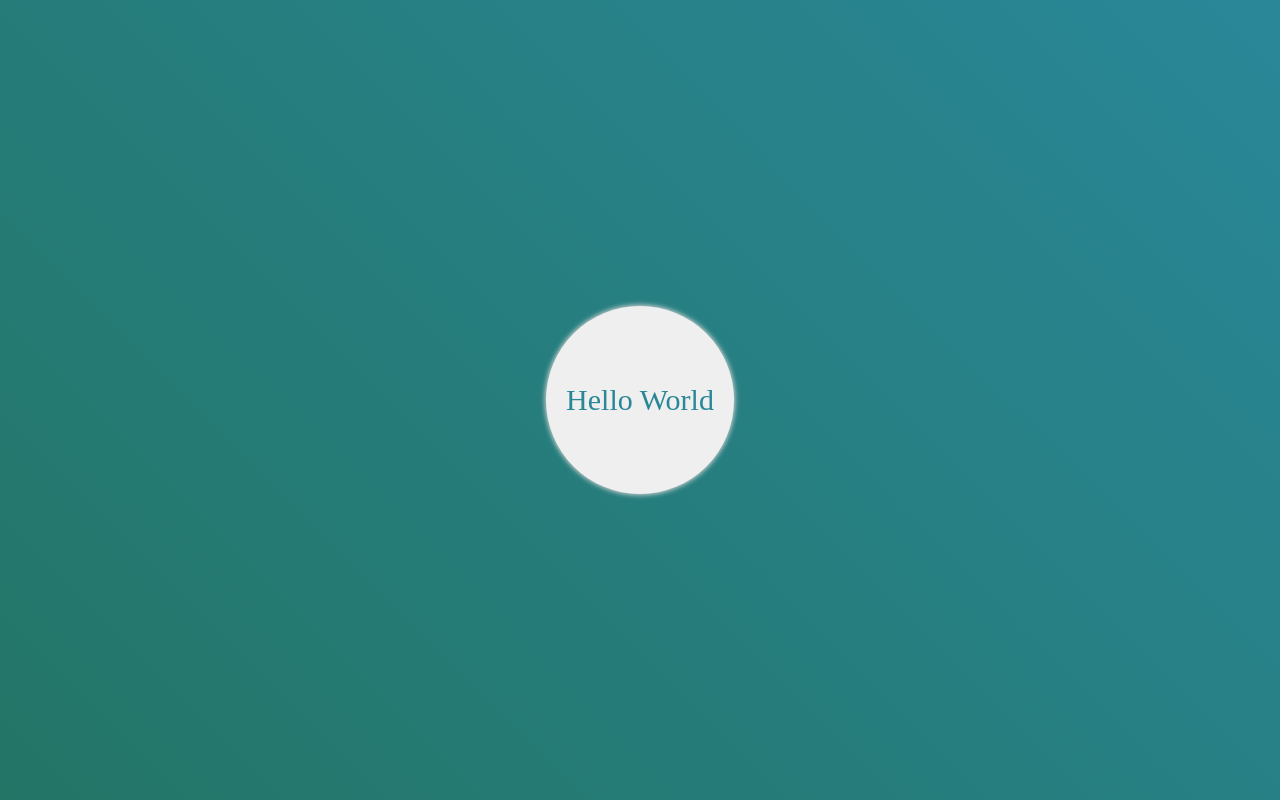
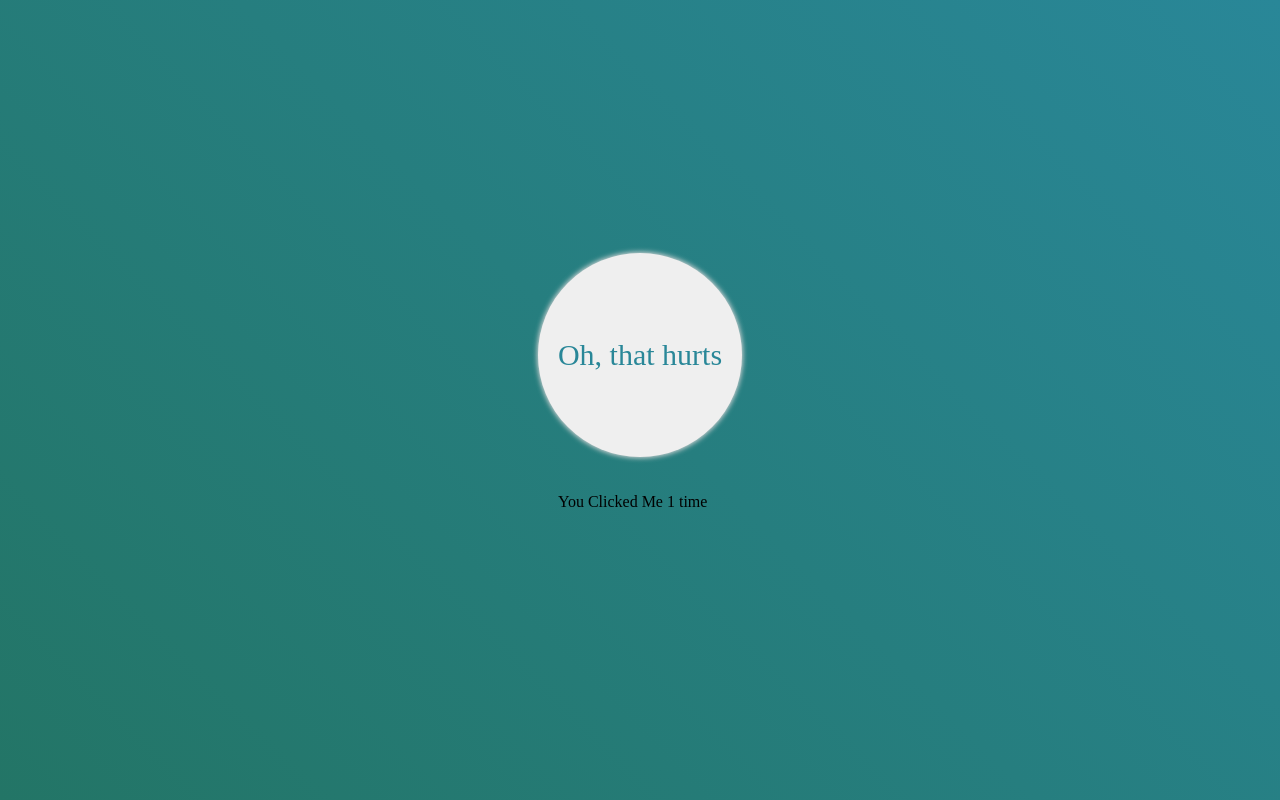
Before and after one commit to MohdShamlakh/ext-test, a website: page index.html in a window 1280 px wide. Both pictures are taken after a click on the button "Click Me". Drawn offline with Linux system fonts and the light colour scheme.

Commit message:
New Branch Test!

```diff
--- a/index.html
+++ b/index.html
@@ -13,7 +13,7 @@
     <title>Project Testing</title>
   </head>
   <body>
-    <div class="container">
+    <div id='container' class="container">
       <button id="clk-btn">Click Me</button>
     </div>
 
--- a/src/main.js
+++ b/src/main.js
@@ -1,6 +1,24 @@
+var container = document.getElementsByClassName('container');
 var btn1 = document.getElementById("clk-btn");
-btn1 === null || btn1 === void 0 ? void 0 : btn1.addEventListener("click", function () {
+var i = 0;
+var randomList = ['You clicked me!', 'Oh, that hurts', 'STOP!', 'Yamete kudasai', 'Bro PLease!'];
+btn1 === null || btn1 === void 0 ? void 0 : btn1.addEventListener("click", function (event) {
     if (btn1) {
-        btn1.innerHTML = "Hello World";
+        if (i = 0)
+            btn1.innerHTML = 'Hello, World!';
+        else
+            btn1.innerHTML = randomList[Math.floor(Math.random() * 1000) % randomList.length];
     }
+    i++;
+    const caption = document.createElement('p');
+    const textnode = document.createTextNode(`You Clicked Me ${i} time${i > 1 ? 's' : ''}`);
+    caption.appendChild(textnode);
+    // Hola
+
+
+
+
+
+
+    document.getElementById("container").append(caption);
 });
--- a/styles/main.css
+++ b/styles/main.css
@@ -26,3 +26,6 @@ body {
     background-color: #c0d0d0;
   }
 }
+p {
+  padding: 20px;
+}
```
Also changed, not shown: src/main.ts (+7 -4 lines).
